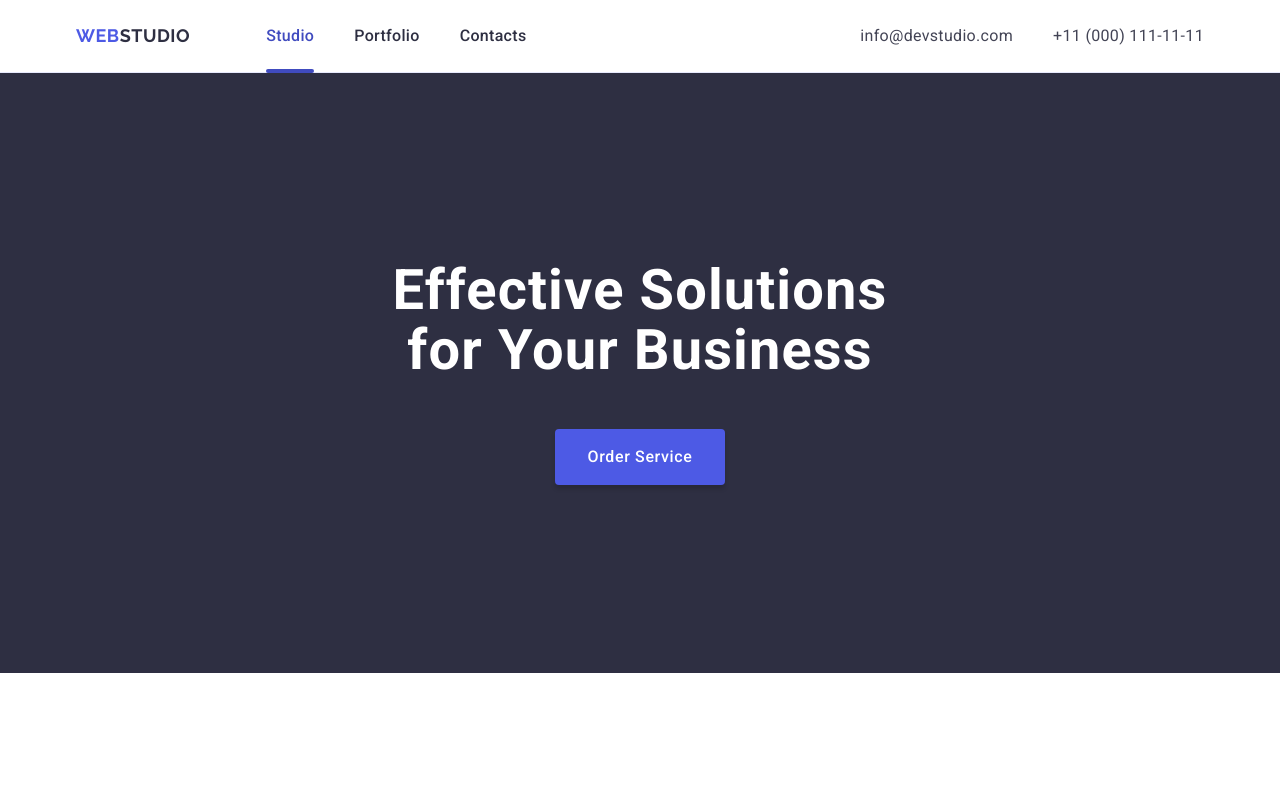
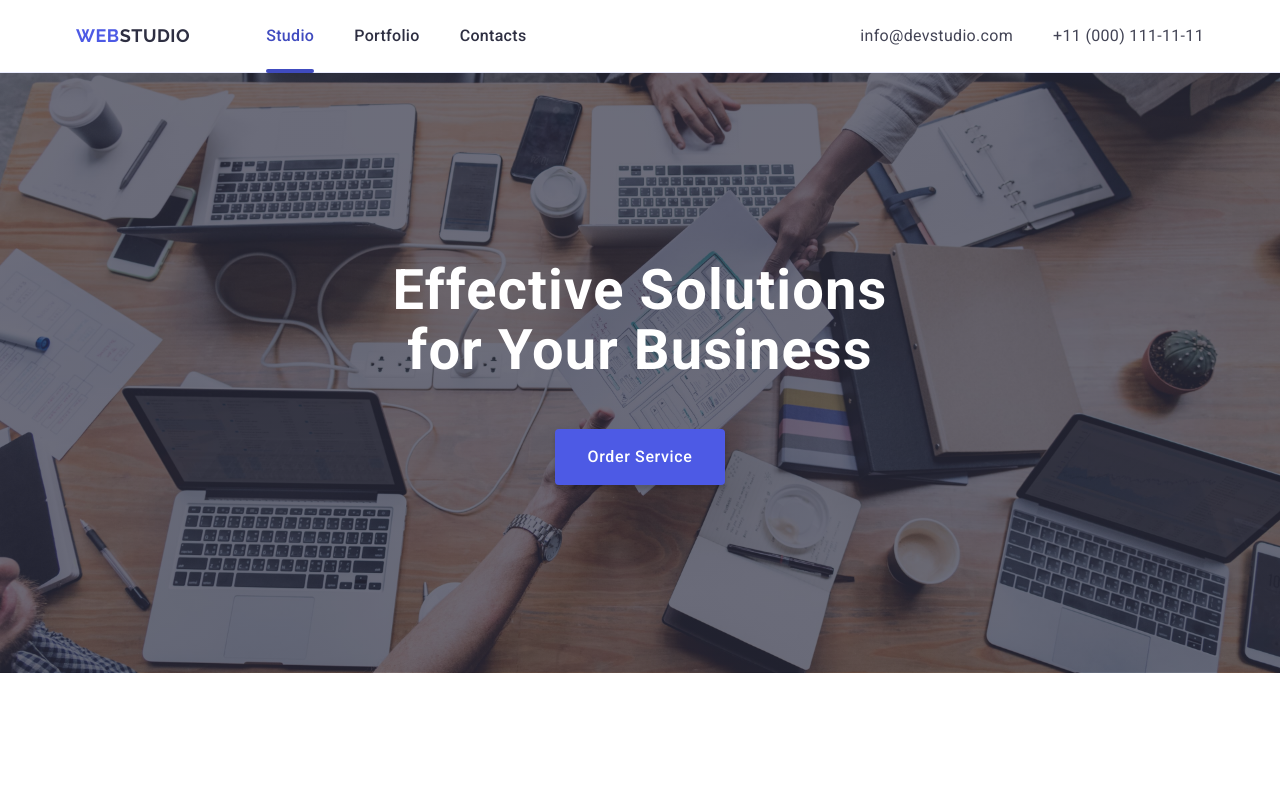
Before and after one commit to ViktoriiaPlakushcha/goit-markup-hw-04, a plain HTML site: page index.html in a window 1280 px wide. Shown: the top 789 px of the page. Drawn offline with nearby package versions, Linux system fonts and the light colour scheme; the site is published under a folder, as on GitHub Pages, so addresses that start at the root find nothing.

Commit message:
remove slash

```diff
--- a/css/styles.css
+++ b/css/styles.css
@@ -142,7 +142,7 @@ main {
     background-image: linear-gradient(to bottom,
             rgba(46, 47, 66, 0.7),
             rgba(46, 47, 66, 0.7)),
-            url('/../images/people-office.jpg');
+            url('../images/people-office.jpg');
     background-repeat: no-repeat;
     background-position: center;
     background-size: cover;
```
